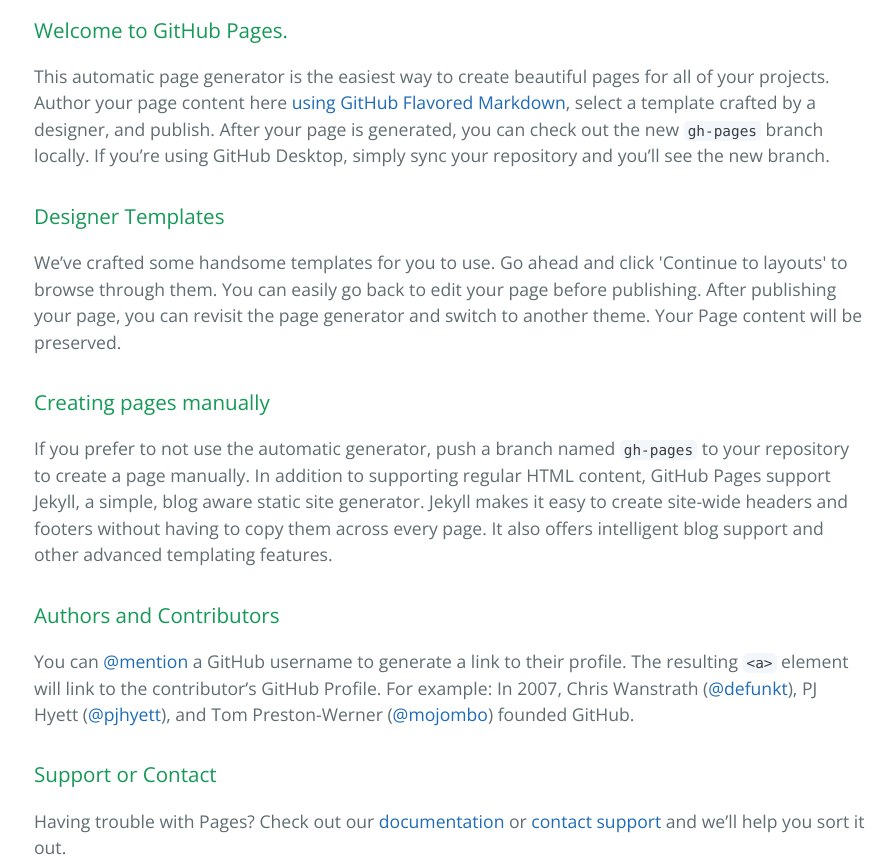
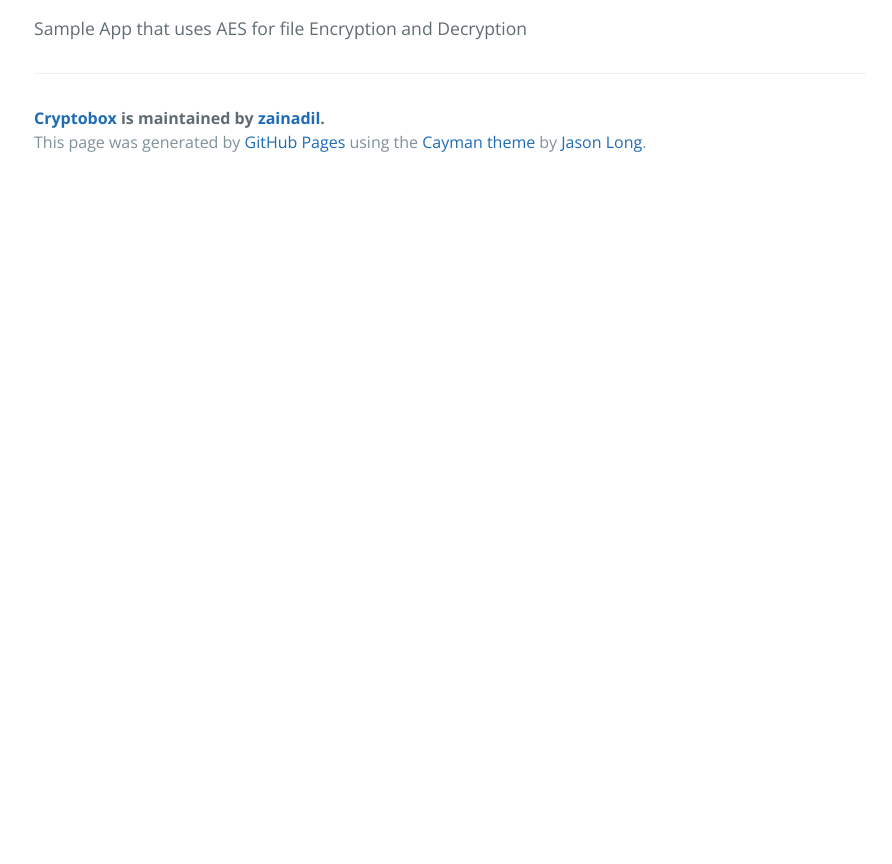
Before and after one commit to zainadil/CryptoBox, a plain HTML site: page index.html in a window 1280 px wide. Shown: the part 400-1264 px from the top of the page, without its empty margins (190-1082 px from the left). After the commit the page ends 800 px from the top, so only its background shows below. Drawn offline with nearby package versions, Linux system fonts and the light colour scheme.

```diff
--- a/index.html
+++ b/index.html
@@ -19,30 +19,7 @@
     </section>
 
     <section class="main-content">
-      <h3>
-<a id="welcome-to-github-pages" class="anchor" href="#welcome-to-github-pages" aria-hidden="true"><span class="octicon octicon-link"></span></a>Welcome to GitHub Pages.</h3>
-
-<p>This automatic page generator is the easiest way to create beautiful pages for all of your projects. Author your page content here <a href="https://guides.github.com/features/mastering-markdown/">using GitHub Flavored Markdown</a>, select a template crafted by a designer, and publish. After your page is generated, you can check out the new <code>gh-pages</code> branch locally. If you’re using GitHub Desktop, simply sync your repository and you’ll see the new branch.</p>
-
-<h3>
-<a id="designer-templates" class="anchor" href="#designer-templates" aria-hidden="true"><span class="octicon octicon-link"></span></a>Designer Templates</h3>
-
-<p>We’ve crafted some handsome templates for you to use. Go ahead and click 'Continue to layouts' to browse through them. You can easily go back to edit your page before publishing. After publishing your page, you can revisit the page generator and switch to another theme. Your Page content will be preserved.</p>
-
-<h3>
-<a id="creating-pages-manually" class="anchor" href="#creating-pages-manually" aria-hidden="true"><span class="octicon octicon-link"></span></a>Creating pages manually</h3>
-
-<p>If you prefer to not use the automatic generator, push a branch named <code>gh-pages</code> to your repository to create a page manually. In addition to supporting regular HTML content, GitHub Pages support Jekyll, a simple, blog aware static site generator. Jekyll makes it easy to create site-wide headers and footers without having to copy them across every page. It also offers intelligent blog support and other advanced templating features.</p>
-
-<h3>
-<a id="authors-and-contributors" class="anchor" href="#authors-and-contributors" aria-hidden="true"><span class="octicon octicon-link"></span></a>Authors and Contributors</h3>
-
-<p>You can <a href="https://github.com/blog/821" class="user-mention">@mention</a> a GitHub username to generate a link to their profile. The resulting <code>&lt;a&gt;</code> element will link to the contributor’s GitHub Profile. For example: In 2007, Chris Wanstrath (<a href="https://github.com/defunkt" class="user-mention">@defunkt</a>), PJ Hyett (<a href="https://github.com/pjhyett" class="user-mention">@pjhyett</a>), and Tom Preston-Werner (<a href="https://github.com/mojombo" class="user-mention">@mojombo</a>) founded GitHub.</p>
-
-<h3>
-<a id="support-or-contact" class="anchor" href="#support-or-contact" aria-hidden="true"><span class="octicon octicon-link"></span></a>Support or Contact</h3>
-
-<p>Having trouble with Pages? Check out our <a href="https://help.github.com/pages">documentation</a> or <a href="https://github.com/contact">contact support</a> and we’ll help you sort it out.</p>
+      <p>Sample App that uses AES for file Encryption and Decryption</p>
 
       <footer class="site-footer">
         <span class="site-footer-owner"><a href="https://github.com/zainadil/CryptoBox">Cryptobox</a> is maintained by <a href="https://github.com/zainadil">zainadil</a>.</span>
```
Also changed, not shown: params.json (+1 -1 lines).
